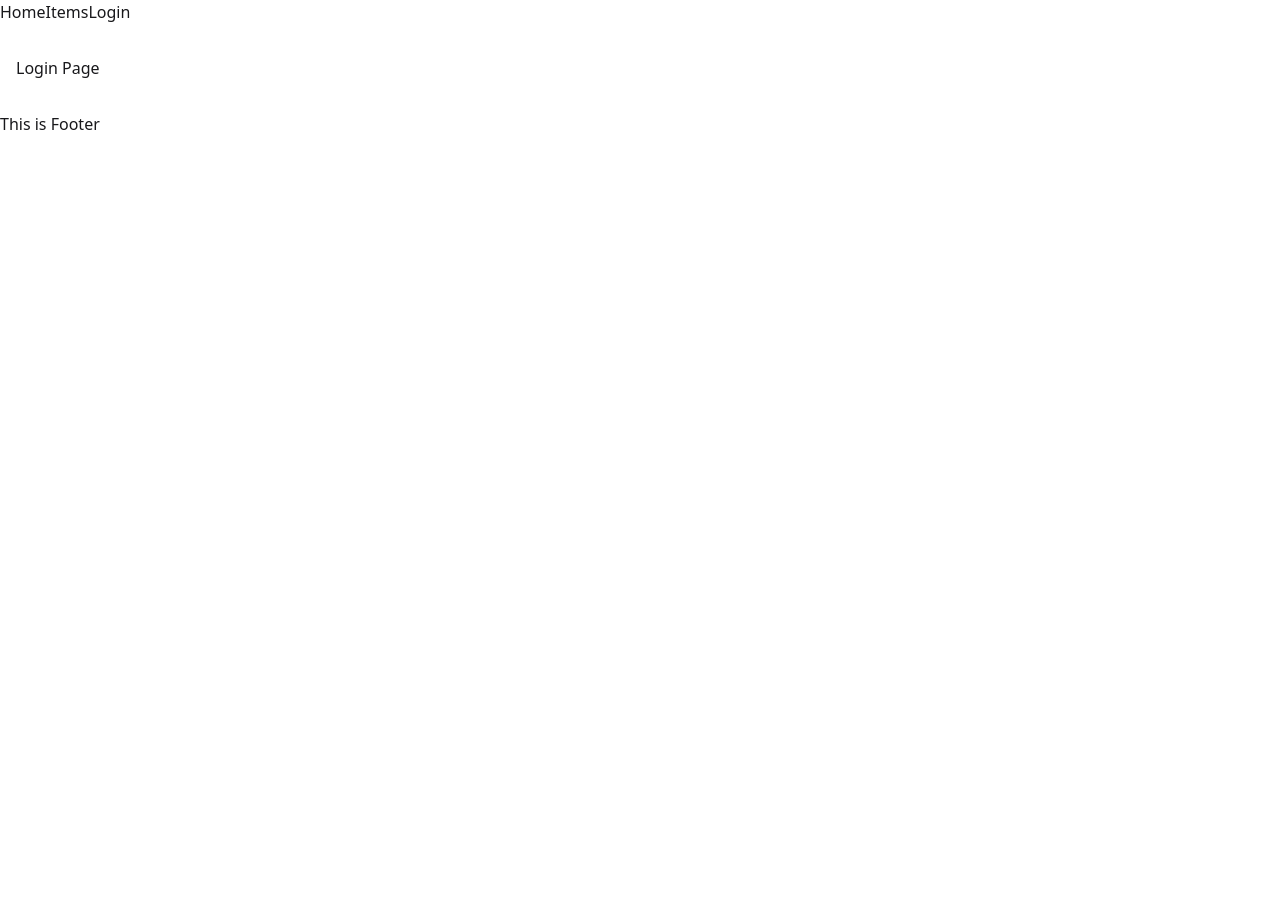
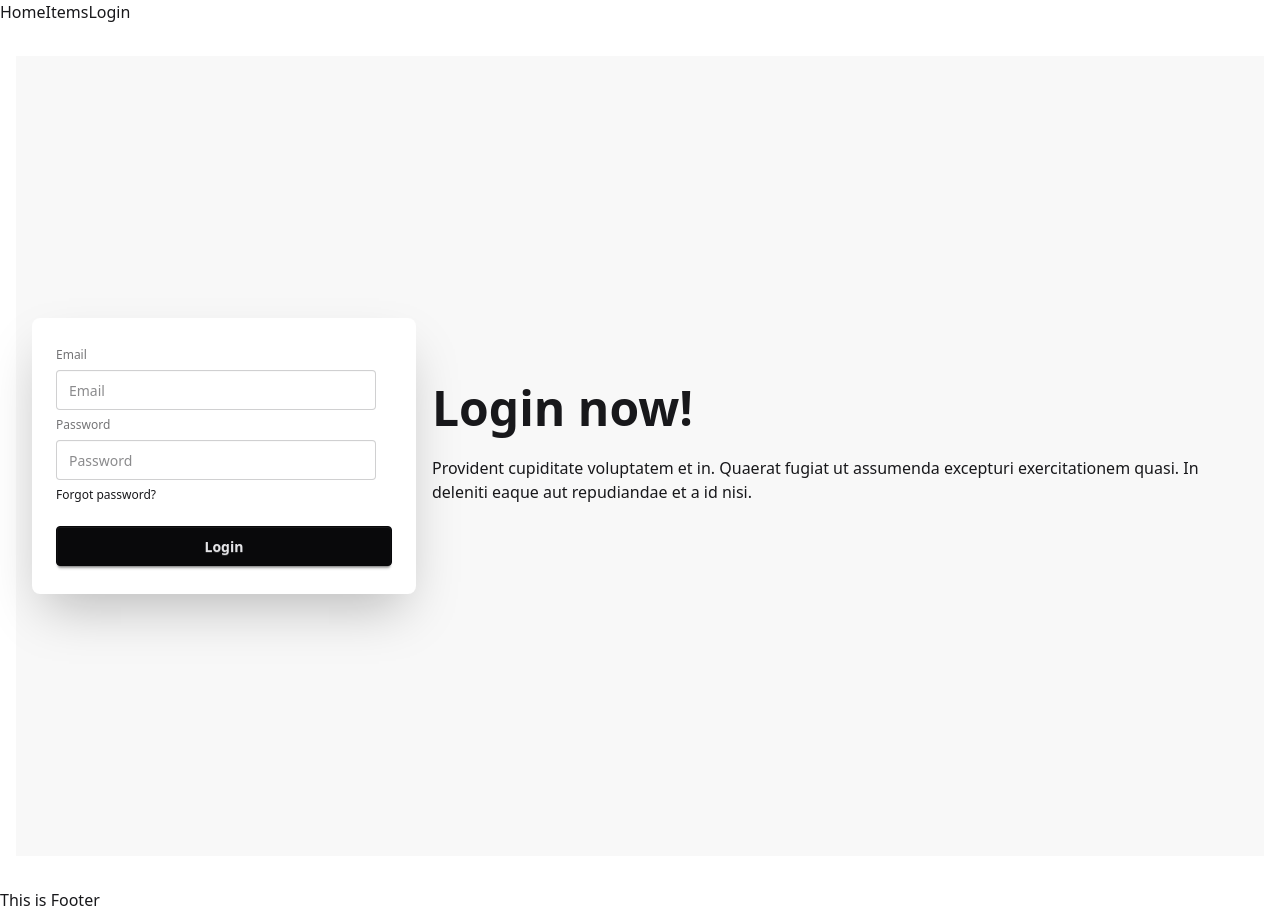
Before and after one commit to MdRehanAli/quick-sell, a Next.js app: page /login in a window 1280 px wide. Before the commit the page ends 800 px from the top, so only its background shows below. Built offline with nearby package versions, Linux system fonts and the light colour scheme.

Commit message:
Added Login Page

```diff
--- a/src/app/globals.css
+++ b/src/app/globals.css
@@ -1,7 +1,7 @@
 @import "tailwindcss";
+
 @plugin "daisyui" {
   themes: light --default;
 }
 
-
 @custom-variant dark (&:where([data-theme=night], [data-theme=night] *));
--- a/src/app/login/page.jsx
+++ b/src/app/login/page.jsx
@@ -1,9 +1,10 @@
+import LoginPage from '@/components/Login';
 import React from 'react';
 
 const Login = () => {
     return (
         <div>
-            <h1>Login Page</h1>
+            <LoginPage></LoginPage>
         </div>
     );
 };
--- /dev/null
+++ b/src/components/Login.jsx
@@ -0,0 +1,31 @@
+import React from 'react';
+
+const LoginPage = () => {
+    return (
+        <div className="hero bg-base-200 min-h-screen">
+            <div className="hero-content flex-col lg:flex-row-reverse">
+                <div className="text-center lg:text-left">
+                    <h1 className="text-5xl font-bold">Login now!</h1>
+                    <p className="py-6">
+                        Provident cupiditate voluptatem et in. Quaerat fugiat ut assumenda excepturi exercitationem
+                        quasi. In deleniti eaque aut repudiandae et a id nisi.
+                    </p>
+                </div>
+                <div className="card bg-base-100 w-full max-w-sm shrink-0 shadow-2xl">
+                    <div className="card-body">
+                        <fieldset className="fieldset">
+                            <label className="label">Email</label>
+                            <input type="email" className="input" placeholder="Email" />
+                            <label className="label">Password</label>
+                            <input type="password" className="input" placeholder="Password" />
+                            <div><a className="link link-hover">Forgot password?</a></div>
+                            <button className="btn btn-neutral mt-4">Login</button>
+                        </fieldset>
+                    </div>
+                </div>
+            </div>
+        </div>
+    );
+};
+
+export default LoginPage;
```
